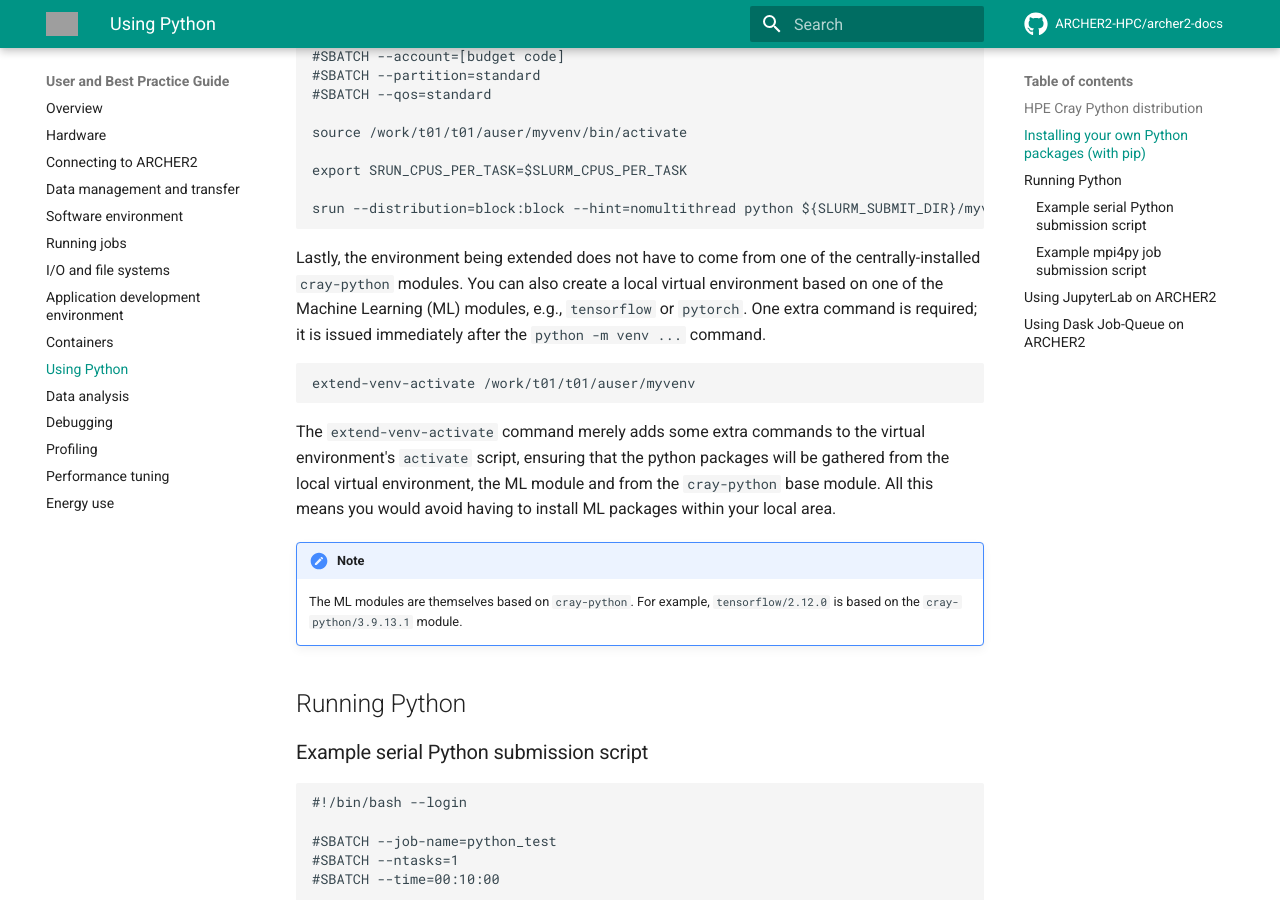
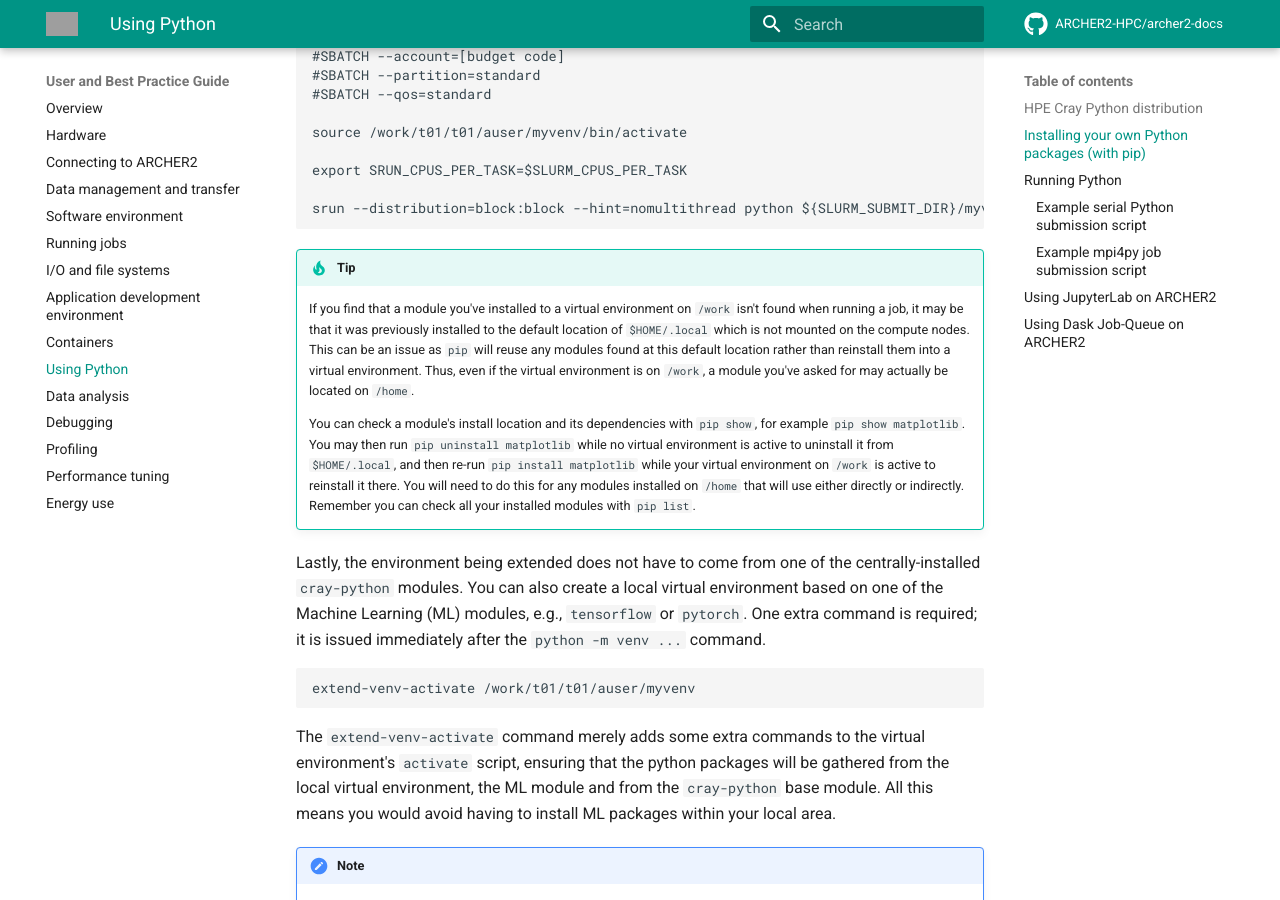
Before and after one commit to ARCHER2-HPC/archer2-docs, an MkDocs documentation site: the page built from docs/user-guide/python.md, in a window 1280 px wide and 900 px high, scrolled down 2544 px. Built offline with MkDocs 1.6.1 and Material for MkDocs 9.7.7, drawn with Linux system fonts in a browser that asks for light colours; comment, search, counter and statistics services are not loaded; grey boxes are pictures that could not be loaded.

Commit message:
Note on Python modules not being found when running on compute nodes

````diff
--- a/docs/user-guide/python.md
+++ b/docs/user-guide/python.md
@@ -105,6 +105,11 @@ export SRUN_CPUS_PER_TASK=$SLURM_CPUS_PER_TASK
 
 srun --distribution=block:block --hint=nomultithread python ${SLURM_SUBMIT_DIR}/myvenv-script.py
 ```
+
+!!! tip
+    If you find that a module you've installed to a virtual environment on `/work` isn't found when running a job, it may be that it was previously installed to the default location of `$HOME/.local` which is not mounted on the compute nodes. This can be an issue as `pip` will reuse any modules found at this default location rather than reinstall them into a virtual environment. Thus, even if the virtual environment is on `/work`, a module you've asked for may actually be located on `/home`.
+
+    You can check a module's install location and its dependencies with `pip show`, for example `pip show matplotlib`. You may then run `pip uninstall matplotlib` while no virtual environment is active to uninstall it from `$HOME/.local`, and then re-run `pip install matplotlib` while your virtual environment on `/work` is active to reinstall it there. You will need to do this for any modules installed on `/home` that will use either directly or indirectly. Remember you can check all your installed modules with `pip list`.
 
 Lastly, the environment being extended does not have to come from one of the centrally-installed `cray-python` modules.
 You can also create a local virtual environment based on one of the Machine Learning (ML) modules, e.g., `tensorflow`
````
